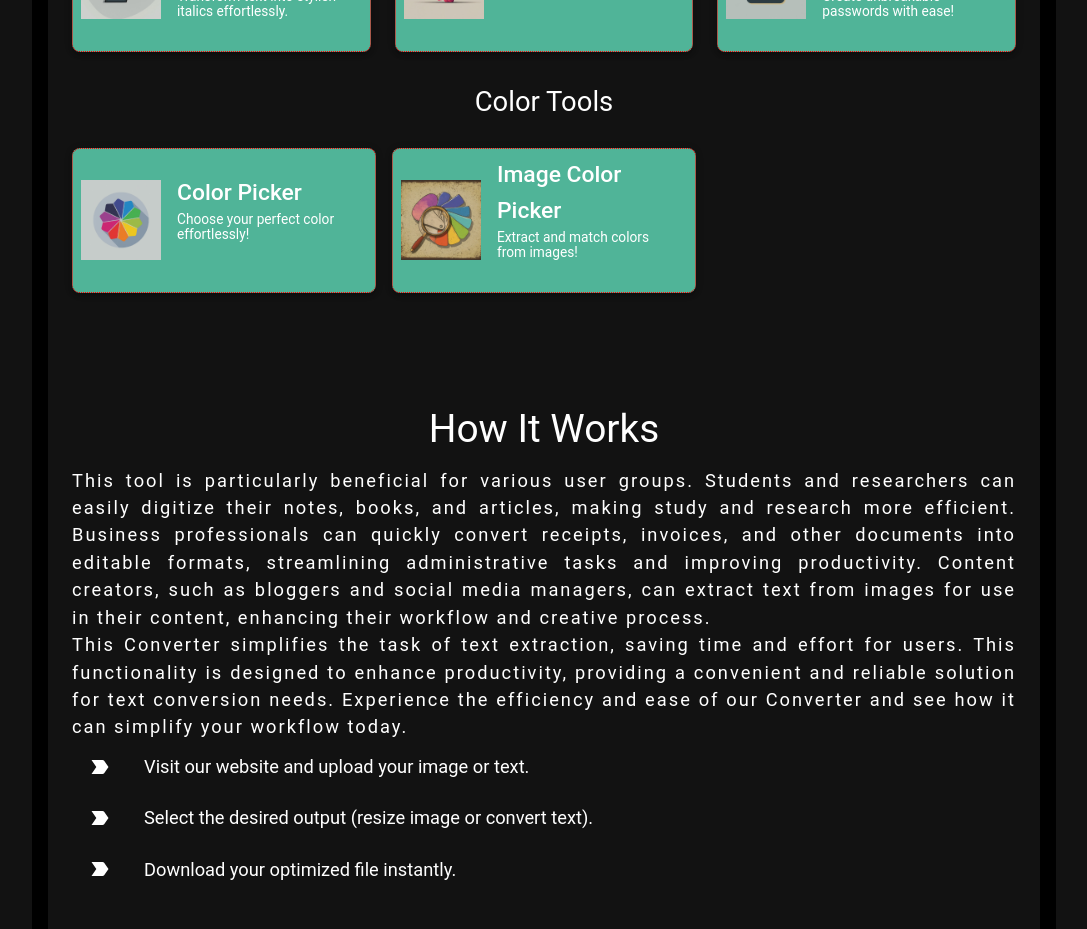
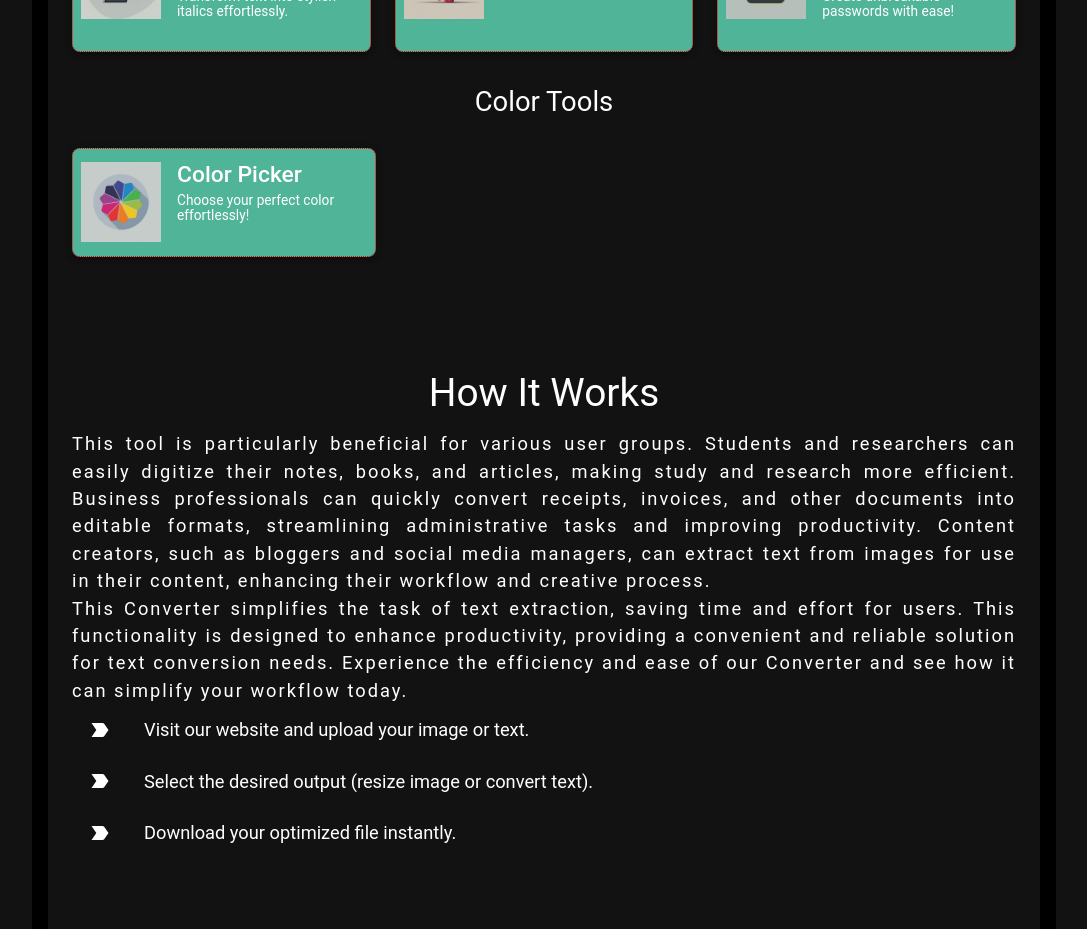
Before and after one commit to sandeepsinghmehra/tool-website, a Next.js app: page / in a window 1280 px wide. Shown: the part 1900-2829 px from the top of the page, without its empty margins (96-1183 px from the left). Built offline with nearby package versions, Linux system fonts and the light colour scheme; no server answers.

Commit message:
Remove image-color-picker router

```diff
--- a/src/components/Home/FeatureColorCard.tsx
+++ b/src/components/Home/FeatureColorCard.tsx
@@ -13,12 +13,12 @@ const dataList = [
         title: "Color Picker",
         description: "Choose your perfect color effortlessly!",
     },
-    {
-        href: "image-color-picker",
-        image: "/assets/image-color-picker.jpeg",
-        title: "Image Color Picker",
-        description: "Extract and match colors from images!",
-    },
+    // {
+    //     href: "image-color-picker",
+    //     image: "/assets/image-color-picker.jpeg",
+    //     title: "Image Color Picker",
+    //     description: "Extract and match colors from images!",
+    // },
 ];
 
 const CustomStyleLink = styled(Link)(({ theme })=> ({
```
